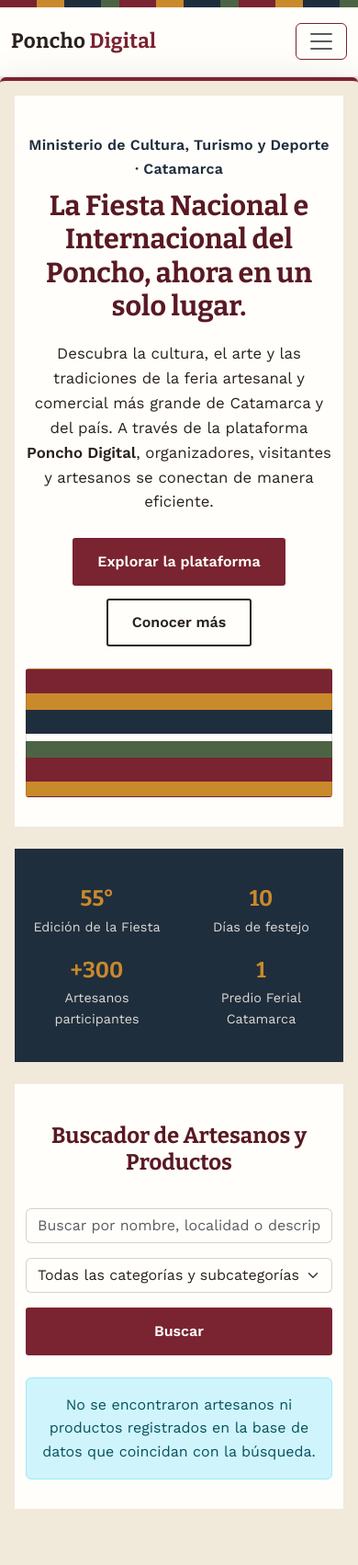
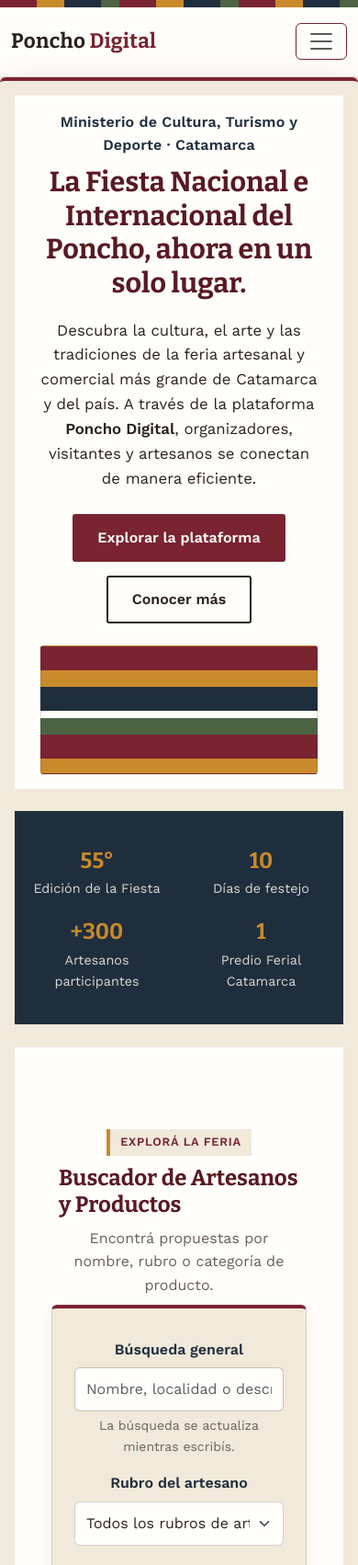
Before and after one commit to wusito/poncho-digital, a Django app: page / in a window 390 px wide. Shown: the top 1702 px of the page at 92% size. Run offline with Django 5.2, Linux system fonts and the light colour scheme; data that the repository does not hold is empty.

Commit message:
Refactorizar plantillas y estilos para mejorar la disposición y la funcionalidad de búsqueda; optimizar la adaptabilidad (responsividad) y añadir nuevos filtros de búsqueda para los producto y artesanos.
Co-authored-by: Florchu <115610554+FL00WER@users.noreply.github.com>
Co-authored-by: franco sedan caniza <canizamari9@gmail.com>
Co-authored-by: Bordón Guanco Joel <airtonjoelbordon@gmail.com>

```diff
--- a/apps/artesanos/templates/artesanos/panel_solicitudes.html
+++ b/apps/artesanos/templates/artesanos/panel_solicitudes.html
@@ -18,7 +18,6 @@
                 <div class="collapse navbar-collapse" id="menuSolicitudes">
                     <ul class="navbar-nav ms-auto text-center">
                         <li class="nav-item"><a class="nav-link" href="{% url 'index' %}">Inicio</a></li>
-                        <li class="nav-item"><a class="nav-link" href="{% url 'registro_artesano' %}">Registro de Artesanos</a></li>
                         <li class="nav-item"><a class="nav-link active" href="{% url 'panel_solicitudes' %}">Evaluación de Solicitudes</a></li>
                     </ul>
                 </div>
@@ -31,7 +30,7 @@
     <div class="p-4 p-md-4 rounded shadow-lg border-top border-4" style="border-color: var(--color-rojo) !important;">
         <!-- TÍTULO DE LA SECCIÓN / HERO -->
         <div class="container-fluid py-4 mb-3 hero position-relative overflow-hidden shadow-sm">
-            <div class="container-fluid">
+            <div class="container-fluid p-4">
                 <div class="row align-items-center gy-4">
 
                     <div class="col-12 col-lg-7 text-start">
--- a/apps/artesanos/templates/artesanos/registro_artesano.html
+++ b/apps/artesanos/templates/artesanos/registro_artesano.html
@@ -32,7 +32,7 @@
 
         <!-- TÍTULO DE LA SECCIÓN -->
         <div class="container-fluid py-4 mb-3 hero position-relative overflow-hidden shadow-sm">
-            <div class="container-fluid">
+            <div class="container-fluid p-4">
                 <div class="row align-items-center gy-4">
 
                     <div class="col-12 col-lg-7 text-start">
--- a/apps/productos/templates/productos/gestion_productos.html
+++ b/apps/productos/templates/productos/gestion_productos.html
@@ -43,7 +43,7 @@
     <div class="p-4 p-md-4 rounded shadow-lg border-top border-4" style="border-color: var(--color-rojo) !important;">
         <!-- TÍTULO DE LA SECCIÓN -->
         <div class="container-fluid py-4 mb-3 hero position-relative overflow-hidden shadow-sm">
-            <div class="container-fluid">
+            <div class="container-fluid p-4">
                 <div class="row align-items-center gy-4">
 
                     <div class="col-12 col-lg-7 text-start">
--- a/apps/reportes/templates/reportes/generar_reportes.html
+++ b/apps/reportes/templates/reportes/generar_reportes.html
@@ -46,7 +46,7 @@
     <div class="p-4 p-md-4 rounded shadow-lg border-top border-4" style="border-color: var(--color-rojo) !important;">
         <!-- TÍTULO DE LA SECCIÓN -->
         <div class="container-fluid py-4 mb-3 hero position-relative overflow-hidden shadow-sm">
-            <div class="container-fluid">
+            <div class="container-fluid p-4">
                 <div class="row align-items-center gy-4">
 
                     <div class="col-12 col-lg-7 text-start">
--- a/apps/stands/templates/stands/gestion_stands.html
+++ b/apps/stands/templates/stands/gestion_stands.html
@@ -34,7 +34,7 @@
 
     <!-- TÍTULO DE LA SECCIÓN -->
     <div class="container-fluid py-4 mb-3 hero position-relative overflow-hidden shadow-sm">
-        <div class="container-fluid">
+        <div class="container-fluid p-4">
             <div class="row align-items-center gy-4">
 
                 <div class="col-12 col-lg-7 text-start">
--- a/apps/stands/templates/stands/mapa_stands.html
+++ b/apps/stands/templates/stands/mapa_stands.html
@@ -37,7 +37,7 @@
 
         <!-- TÍTULO DE LA SECCIÓN -->
         <div class="container-fluid py-4 mb-3 hero position-relative overflow-hidden shadow-sm">
-            <div class="container-fluid">
+            <div class="container-fluid p-4">
                 <div class="row align-items-center gy-4">
 
                     <div class="col-12 col-lg-7 text-start">
--- a/config/views.py
+++ b/config/views.py
@@ -27,6 +27,7 @@ def index(request):
             'nombre': p.nombre,
             'categoria': p.categoria,
             'subcategoria': p.subcategoria,
+            'rubro_artesano': p.artesano.rubro,
             'rubro_display': p.get_categoria_display(),
             'localidad': p.artesano.localidad,
             'detalle': p.descripcion,
@@ -35,5 +36,6 @@ def index(request):
 
     context = {
         'busqueda_json': busqueda_data,
+        'rubros_artesanos': Artesano._meta.get_field('rubro').choices,
     }
     return render(request, 'index.html', context)
--- a/static/css/estilos.css
+++ b/static/css/estilos.css
@@ -601,6 +601,73 @@ ul {
     box-shadow: 0 0 0 0.2rem rgba(122, 35, 49, 0.25);
 }
 
+.busqueda-seccion {
+    border-top: 1px solid rgba(42, 33, 28, 0.1);
+}
+
+.busqueda-encabezado {
+    max-width: 760px;
+    margin-bottom: 1.5rem;
+}
+
+.busqueda-etiqueta {
+    display: inline-block;
+    margin-bottom: 0.65rem;
+    padding: 0.25rem 0.7rem;
+    border-left: var(--ancho-linea) solid var(--color-ocre);
+    background-color: var(--color-fondo);
+    color: var(--color-rojo);
+    font-size: 0.8rem;
+    font-weight: 700;
+    letter-spacing: 0.06em;
+    text-transform: uppercase;
+}
+
+.busqueda-seccion .titulo-seccion {
+    margin-bottom: 0.55rem;
+    text-align: left;
+}
+
+.busqueda-descripcion {
+    margin-bottom: 0;
+    color: rgba(42, 33, 28, 0.72);
+}
+
+.busqueda-form {
+    padding: clamp(1rem, 3vw, 1.6rem);
+    border: 1px solid rgba(42, 33, 28, 0.12);
+    border-top: var(--ancho-linea) solid var(--color-rojo);
+    border-radius: 6px;
+    background-color: var(--color-fondo);
+    box-shadow: 0 0.4rem 1.2rem rgba(42, 33, 28, 0.08);
+}
+
+.busqueda-form .form-label {
+    margin-bottom: 0.45rem;
+    color: var(--color-azul);
+    font-weight: 600;
+}
+
+.busqueda-form .form-control,
+.busqueda-form .form-select {
+    min-height: 3rem;
+}
+
+.busqueda-form .form-text {
+    color: rgba(42, 33, 28, 0.68);
+}
+
+.busqueda-resultados {
+    margin-top: 1.8rem;
+}
+
+.busqueda-titulo-resultados {
+    margin-bottom: 1rem;
+    padding-bottom: 0.6rem;
+    border-bottom: 1px solid rgba(42, 33, 28, 0.14);
+    font-size: 1.25rem;
+}
+
 .mapa-contenedor {
     background-color: #e9ecef;
     min-height: 250px;
--- a/static/js/validaciones1.js
+++ b/static/js/validaciones1.js
@@ -129,6 +129,7 @@ if (scriptBusquedaData) {
 
 const formBusqueda = document.getElementById("formBusqueda");
 const inputBusqueda = document.getElementById("inputBusqueda");
+const selectFiltroProducto = document.getElementById("selectFiltroProducto");
 const selectFiltroRubro = document.getElementById("selectFiltroRubro");
 const contenedorResultados = document.getElementById("resultadosBusqueda");
 const mensajeBusqueda = document.getElementById("mensajeBusqueda");
@@ -137,6 +138,7 @@ function realizarBusqueda() {
     if (!inputBusqueda || !contenedorResultados) return;
 
     const query = inputBusqueda.value.toLowerCase().trim();
+    const productoSelec = selectFiltroProducto.value.toLowerCase().trim();
     const rubroSelec = selectFiltroRubro.value.toLowerCase().trim();
 
     // Función radical para limpiar espacios, guiones y mayúsculas
@@ -150,6 +152,7 @@ function realizarBusqueda() {
             .replace(/[-_\s]+/g, "");        // Elimina guiones y espacios
     };
 
+    const productoLimpio = normalizar(productoSelec);
     const rubroLimpio = normalizar(rubroSelec);
 
     const filtrados = artesanosYProductosData.filter(item => {
@@ -157,16 +160,21 @@ function realizarBusqueda() {
                                   (item.localidad && item.localidad.toLowerCase().includes(query)) ||
                                   (item.detalle && item.detalle.toLowerCase().includes(query));
 
-        const itemRubro = normalizar(item.rubro);
         const itemCategoria = normalizar(item.categoria);
         const itemSubcategoria = normalizar(item.subcategoria);
+        const itemRubro = normalizar(item.rubro);
+        const rubroDelArtesano = normalizar(
+            item.tipo === "Producto" ? item.rubro_artesano : item.rubro
+        );
 
+        const coincidenciaProducto = productoLimpio === "" ||
+            itemRubro === productoLimpio ||
+            itemCategoria === productoLimpio ||
+            itemSubcategoria === productoLimpio;
         const coincidenciaRubro = rubroLimpio === "" ||
-            itemRubro === rubroLimpio ||
-            itemCategoria === rubroLimpio ||
-            itemSubcategoria === rubroLimpio;
+            rubroDelArtesano === rubroLimpio;
 
-        return coincidenciaTexto && coincidenciaRubro;
+        return coincidenciaTexto && coincidenciaProducto && coincidenciaRubro;
     });
 
     contenedorResultados.innerHTML = "";
@@ -203,6 +211,7 @@ if (formBusqueda) {
         realizarBusqueda();
     });
     inputBusqueda.addEventListener("input", realizarBusqueda);
+    selectFiltroProducto.addEventListener("change", realizarBusqueda);
     selectFiltroRubro.addEventListener("change", realizarBusqueda);
     realizarBusqueda();
 }
--- a/templates/index.html
+++ b/templates/index.html
@@ -6,7 +6,7 @@
 {% block content %}
     <div class="p-4 p-md-4 rounded shadow-lg border-top border-4" style="border-color: var(--color-rojo) !important;">
         <!-- SECCIÓN HERO -->
-        <section class="hero mb-4" id="inicio">
+        <section class="hero mb-4 p-4" id="inicio">
             <div class="container-fluid">
                 <div class="row align-items-center gy-4">
 
@@ -57,16 +57,32 @@
         </section>
 
         <!-- HU-08: FILTROS Y BÚSQUEDA EN TIEMPO REAL -->
-        <section class="hero" id="busqueda">
-            <div class="container-fluid">
-                <h2 class="titulo-seccion">Buscador de Artesanos y Productos</h2>
-                <form id="formBusqueda" class="row g-3 mb-4" method="get">
-                    <div class="col-12 col-md-6">
-                        <input type="text" id="inputBusqueda" name="q" class="form-control form-campo-claro" placeholder="Buscar por nombre, localidad o descripción...">
+        <section class="hero busqueda-seccion" id="busqueda">
+            <div class="container-fluid p-5">
+                <div class="busqueda-encabezado">
+                    <p class="busqueda-etiqueta">Explorá la feria</p>
+                    <h2 class="titulo-seccion">Buscador de Artesanos y Productos</h2>
+                    <p class="busqueda-descripcion">Encontrá propuestas por nombre, rubro o categoría de producto.</p>
+                </div>
+                <form id="formBusqueda" class="row g-3 mb-4 busqueda-form" method="get">
+                    <div class="col-12 col-lg-5">
+                        <label class="form-label" for="inputBusqueda">Búsqueda general</label>
+                        <input type="text" id="inputBusqueda" name="q" class="form-control form-campo-claro" placeholder="Nombre, localidad o descripción..." aria-describedby="ayudaBusqueda">
+                        <div class="form-text" id="ayudaBusqueda">La búsqueda se actualiza mientras escribís.</div>
                     </div>
-                    <div class="col-12 col-md-4">
+                    <div class="col-12 col-md-6 col-lg-3">
+                        <label class="form-label" for="selectFiltroRubro">Rubro del artesano</label>
                         <select id="selectFiltroRubro" name="rubro" class="form-select form-campo-claro">
-                            <option value="">Todas las categorías y subcategorías</option>
+                            <option value="">Todos los rubros de artesanos</option>
+                            {% for rubro, rubro_display in rubros_artesanos %}
+                            <option value="{{ rubro }}">{{ rubro_display }}</option>
+                            {% endfor %}
+                        </select>
+                    </div>
+                    <div class="col-12 col-md-6 col-lg-4">
+                        <label class="form-label" for="selectFiltroProducto">Categoría o subcategoría</label>
+                        <select id="selectFiltroProducto" name="Producto" class="form-select form-campo-claro">
+                            <option value="">Todas las categorías de productos</option>
 
                             <!-- Textiles Tradicionales -->
                             <optgroup label="Textiles Tradicionales">
@@ -102,12 +118,12 @@
                             </optgroup>
                         </select>
                     </div>
-                    <div class="col-12 col-md-2">
-                        <button type="submit" class="boton boton-primario w-100">Buscar</button>
-                    </div>
                 </form>
-                <div id="mensajeBusqueda" class="alert alert-info d-none" role="alert"></div>
-                <div id="resultadosBusqueda" class="row gy-3"></div>
+                <div class="busqueda-resultados">
+                    <h3 class="busqueda-titulo-resultados">Resultados</h3>
+                    <div id="mensajeBusqueda" class="alert alert-info d-none" role="alert"></div>
+                    <div id="resultadosBusqueda" class="row gy-3"></div>
+                </div>
             </div>
         </section>
 
@@ -190,12 +206,22 @@
 
                     <div class="col-12 col-md-6 col-lg-4">
                         <article class="tarjeta tarjeta-ocre">
+                            <h3>Buscar Artesanos y Productos</h3>
+                            <p>Explorá artesanos y productos de la feria filtrando por nombre, rubro o categoría.</p>
+                            <a href="#busqueda" class="tarjeta-enlace">Ir al buscador →</a>
+                        </article>
+                    </div>
+
+                    {% if user.is_authenticated and user.artesano %}
+                    <div class="col-12 col-md-6 col-lg-4">
+                        <article class="tarjeta tarjeta-ocre">
                             <h3>Gestión de Productos</h3>
                             <p>Publicación y administración del catálogo de productos regionales y textiles
                                 que se exhiben durante la feria.</p>
                             <a href="{% url 'gestion_productos' %}" class="tarjeta-enlace">Ir al catálogo →</a>
                         </article>
                     </div>
+                    {% endif %}
 
                     <div class="col-12 col-md-6 col-lg-4">
                         <article class="tarjeta tarjeta-azul">
@@ -212,7 +238,7 @@
 
         <!-- PLATAFORMA Y CITA -->
         <section class="plataforma" id="plataforma">
-            <div class="container-fluid">
+            <div class="container-fluid p-4">
                 <div class="row align-items-center gy-4">
                     <div class="col-12 col-lg-8">
                         <h2 class="titulo-seccion">¡Bienvenidos a la Fiesta Nacional e Internacional del Poncho!</h2>
```
